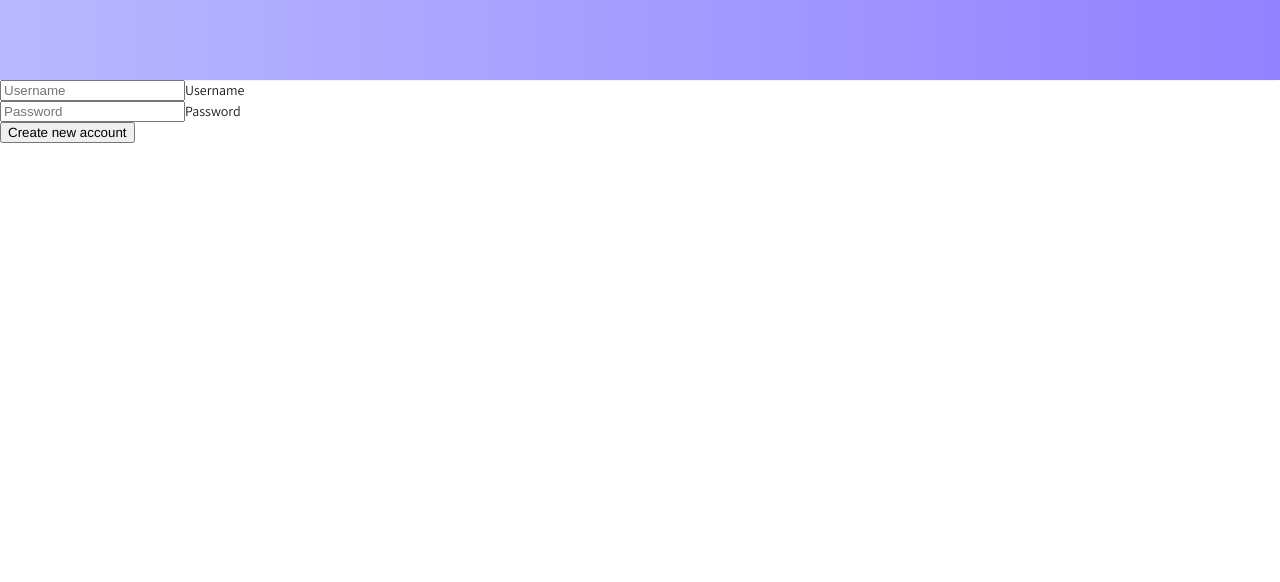
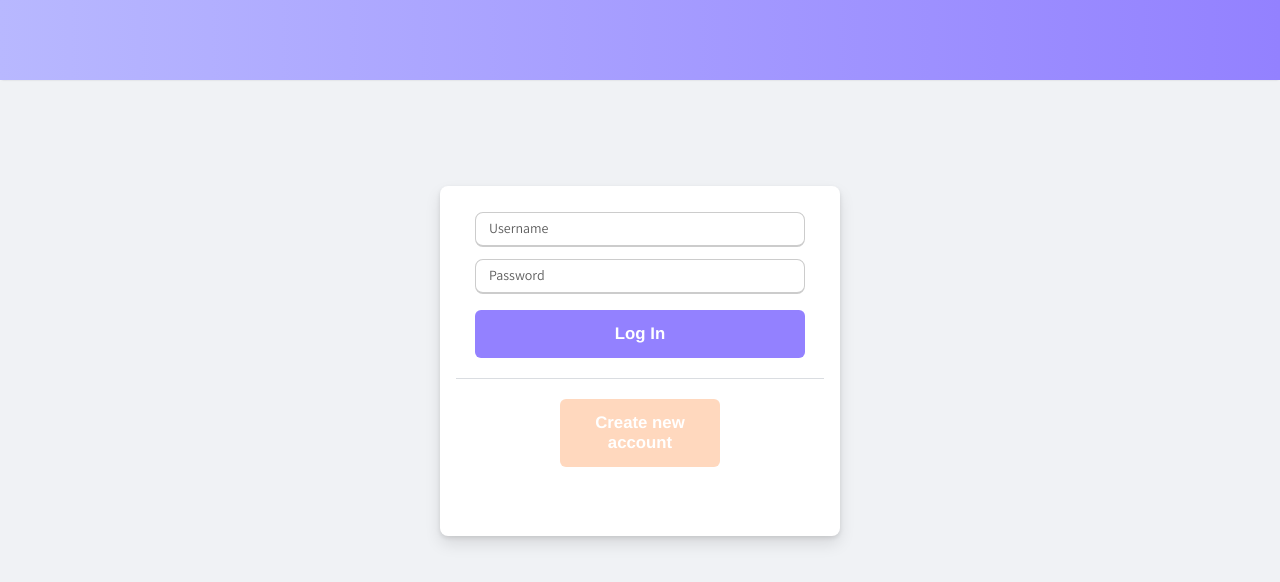
Before and after one commit to Aviv-rs/Aviv-Roas-31-07-2022-client, a React (Create React App) app: page / in a window 1280 px wide. Shown: the top 582 px of the page. Built offline with nearby package versions, Linux system fonts and the light colour scheme.

Commit message:
Added styling to login page

```diff
--- a/src/App.tsx
+++ b/src/App.tsx
@@ -6,6 +6,7 @@ export const App = () => {
   return (
     <div className="App">
       <AppHeader />
+      <main className="layout-padding main-content full-screen">
         <Router>
           <Routes>
             {routes.map(el => (
@@ -13,6 +14,7 @@ export const App = () => {
             ))}
           </Routes>
         </Router>
+      </main>
     </div>
   )
 }
--- a/src/cmps/login-signup.tsx
+++ b/src/cmps/login-signup.tsx
@@ -39,18 +39,21 @@ export const LoginSignup = (props: any) => {
       {Object.keys(credentials).map((field: string) => {
         return (
           <div key={field} className="form-group">
-            <input
-              required
-              {...register(field, utilService.capitalize(field))}
-              autoComplete="no"
-            />
+            <input required {...register(field, ' ')} autoComplete="no" />
             <label htmlFor="name">{utilService.capitalize(field) + ' '}</label>
           </div>
         )
       })}
 
+      <button className="btn-submit" type="submit">
+        {isSignup ? 'Sign Up' : 'Log In'}
+      </button>
+
+      <div className="horizontal-rule"></div>
+
       <button
         type="button"
+        className="btn-toggle-login"
         onClick={() => setIsSignup(prevIsSignup => !prevIsSignup)}
       >
         {isSignup ? 'Already have an account? log in' : 'Create new account'}
--- a/src/pages/login-signup-page.tsx
+++ b/src/pages/login-signup-page.tsx
@@ -2,7 +2,7 @@ import { LoginSignup } from 'cmps/login-signup'
 
 export const LoginSignupPage = () => {
   return (
-    <section className="login-signup-page">
+    <section className="login-signup-page full-screen flex justify-center">
       <LoginSignup />
     </section>
   )
--- a/src/styles/_base.scss
+++ b/src/styles/_base.scss
@@ -10,17 +10,7 @@ html {
 body {
   margin: 0;
   color: $clr-font;
-}
-
-
-@keyframes fadeInAnimation {
-  0% {
-    opacity: 0;
-  }
-
-  100% {
-    opacity: 1;
-  }
+  background-color: $clr-bg;
 }
 
 button {
--- a/src/styles/_helpers.scss
+++ b/src/styles/_helpers.scss
@@ -48,7 +48,7 @@
 
 // Spacing
 .layout-padding {
-  padding-top: 1rem;
+  padding-block: 1rem;
 
   @include for-small-layout {
     padding-inline: 1rem;
--- /dev/null
+++ b/src/styles/_login-signup.scss
@@ -0,0 +1,101 @@
+.login-signup-page {
+    padding-bottom: 132px;
+    padding-top: 92px;
+
+    form.login-signup {
+        height: 350px;
+        width: 400px;
+        text-align: center;
+        background-color: #fff;
+        align-items: center;
+        border: none;
+        border-radius: 8px;
+        box-shadow: 0 2px 4px rgb(0 0 0 / 10%), 0 8px 16px rgb(0 0 0 / 10%);
+        padding: 20px 0 28px;
+
+        .form-group {
+            position: relative;
+            display: inline-block;
+            margin: auto;
+            padding: 6px 0;
+
+            input {
+                outline: none;
+                display: block;
+                border: 1px solid #ccc;
+                padding-inline-start: 1rem;
+                font-size: 16px;
+                height: 2.5rem;
+                border-bottom-width: 2px;
+                transition: all, 0.2s;
+                border-radius: 8px;
+                background: none;
+                width: 330px;
+
+                &:focus {
+                    border-color: $clr-secondary;
+                }
+
+                &:focus~label,
+                &:not(:placeholder-shown):not(:focus)~label {
+                    top: -0.4rem;
+                    left: 0.8rem;
+                    font-size: 14px;
+                    color: $clr-font;
+                    background: #fff;
+                }
+
+                &::placeholder {
+                    color: transparent;
+                }
+
+                &:focus::placeholder {
+                    color: initial;
+                }
+            }
+
+
+            & label {
+                color: lighten($clr-font, 30%);
+                cursor: text;
+                position: absolute;
+                left: 1rem;
+                top: 0.9em;
+                transition: top 200ms ease-in, left 200ms ease-in, font-size 200ms ease-in;
+            }
+
+
+        }
+
+        .horizontal-rule {
+            align-items: center;
+            border-bottom: 1px solid #dadde1;
+            display: flex;
+            margin: 20px 16px;
+            text-align: center;
+        }
+
+        .btn-submit {
+            display: block;
+            margin: auto;
+            @include btn(regular, 1rem, $clr-primary);
+            margin-top: 10px;
+            font-size: 1.2rem;
+            border-radius: 6px;
+            color: #fff;
+            width: 330px;
+            font-weight: bold;
+        }
+
+        .btn-toggle-login {
+            display: block;
+            margin: auto;
+            @include btn(regular, 1rem);
+            font-size: 1.2rem;
+            border-radius: 6px;
+            color: #fff;
+            width: 160px;
+            font-weight: bold;
+        }
+    }
+}
--- a/src/styles/_mixins.scss
+++ b/src/styles/_mixins.scss
@@ -14,11 +14,12 @@
 
 // Buttons
 
-@mixin btn($type: regular, $clr: $clr-font, $bg: $clr-btn, $hover: darken($bg, 8%)) {
+@mixin btn($type: regular, $padding: initial, $bg: $clr-btn, $clr: $clr-font, $txt-transform: initial, $hover: darken($bg, 8%)) {
   border: none;
   cursor: pointer;
-  text-transform: uppercase;
+  text-transform: $txt-transform;
   transition: background-color 0.2s;
+  padding: $padding;
 
   background-color: $bg;
   color: $clr;
--- a/src/styles/_variables.scss
+++ b/src/styles/_variables.scss
@@ -1,5 +1,6 @@
 // COLOR PALETTE
 $clr-primary: #9381FF;
+$clr-bg: #f0f2f5;
 $clr-secondary: #B8B8FF;
 $clr-font: rgba(0, 0, 0, 0.9);
 $clr-btn-light: #FFEEDD;
--- a/src/styles/index.scss
+++ b/src/styles/index.scss
@@ -9,3 +9,4 @@
 
 // Components
 @import 'app-header';
+@import 'login-signup';
```
Lines whose indentation alone changed are shown as unchanged.
